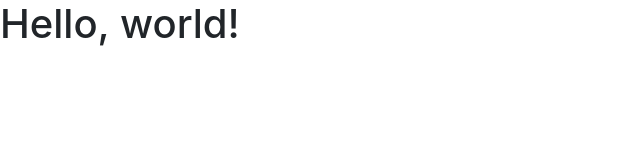
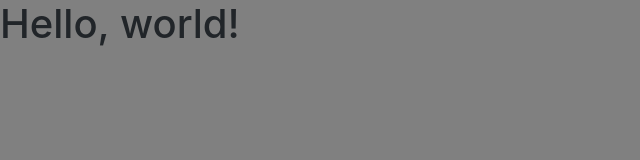
Before and after one commit to lamijoe/github-flow, a plain HTML site: page index.html in a window 1280 px wide. Shown: the whole page, without its empty margins (0-640 px from the left). Drawn offline with nearby package versions, Linux system fonts and the light colour scheme.

Commit message:
change background to grey

```diff
--- a/index.html
+++ b/index.html
@@ -7,7 +7,7 @@
 
     <title>Hello, world!</title>
   </head>
-  <body background="green">
+  <body style="background-color:grey;">
     <h1>Hello, world!</h1>
 
     <script src="https://code.jquery.com/jquery-3.3.1.slim.min.js" integrity="sha384-q8i/X+965DzO0rT7abK41JStQIAqVgRVzpbzo5smXKp4YfRvH+8abtTE1Pi6jizo" crossorigin="anonymous"></script>
```
